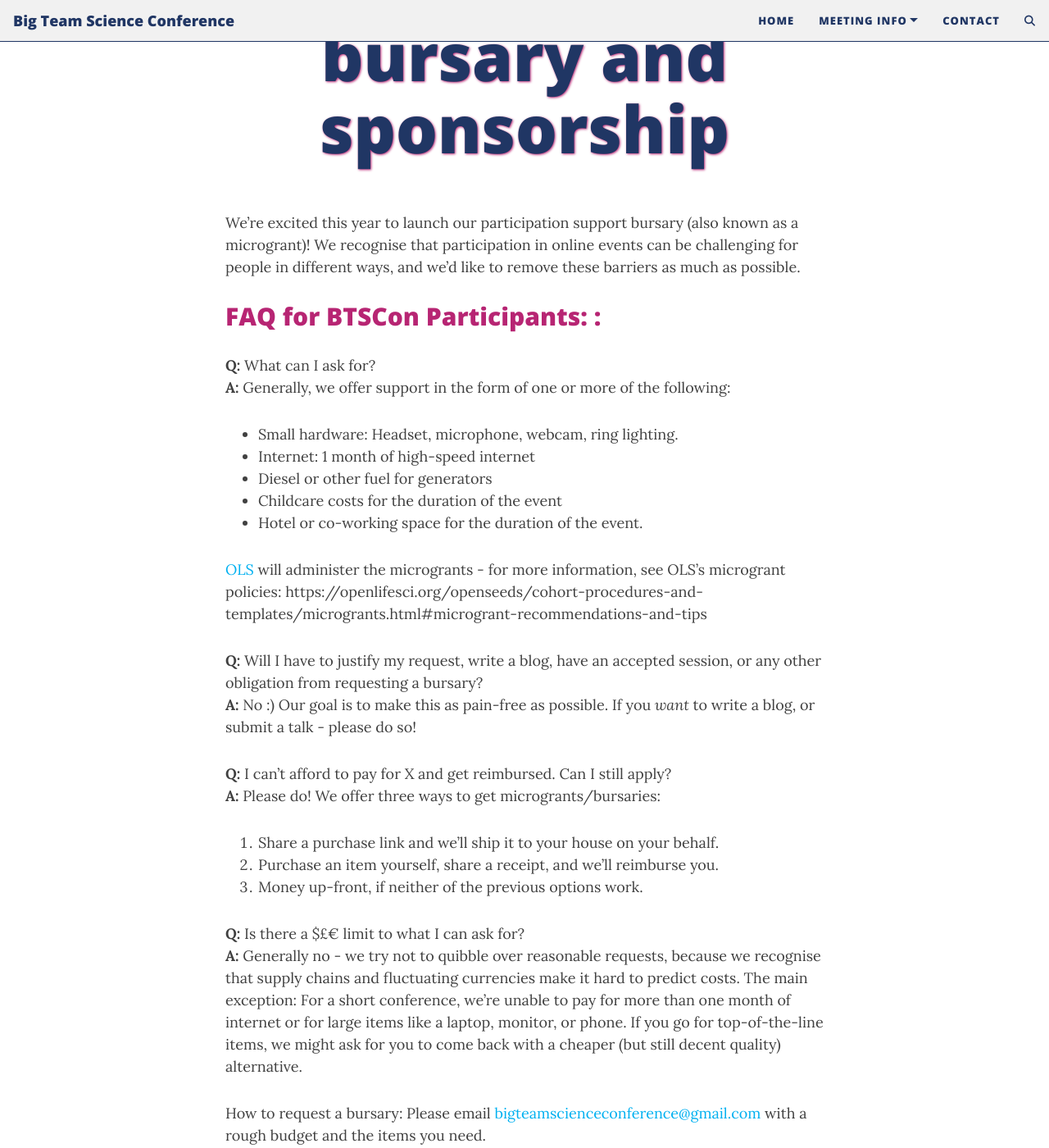
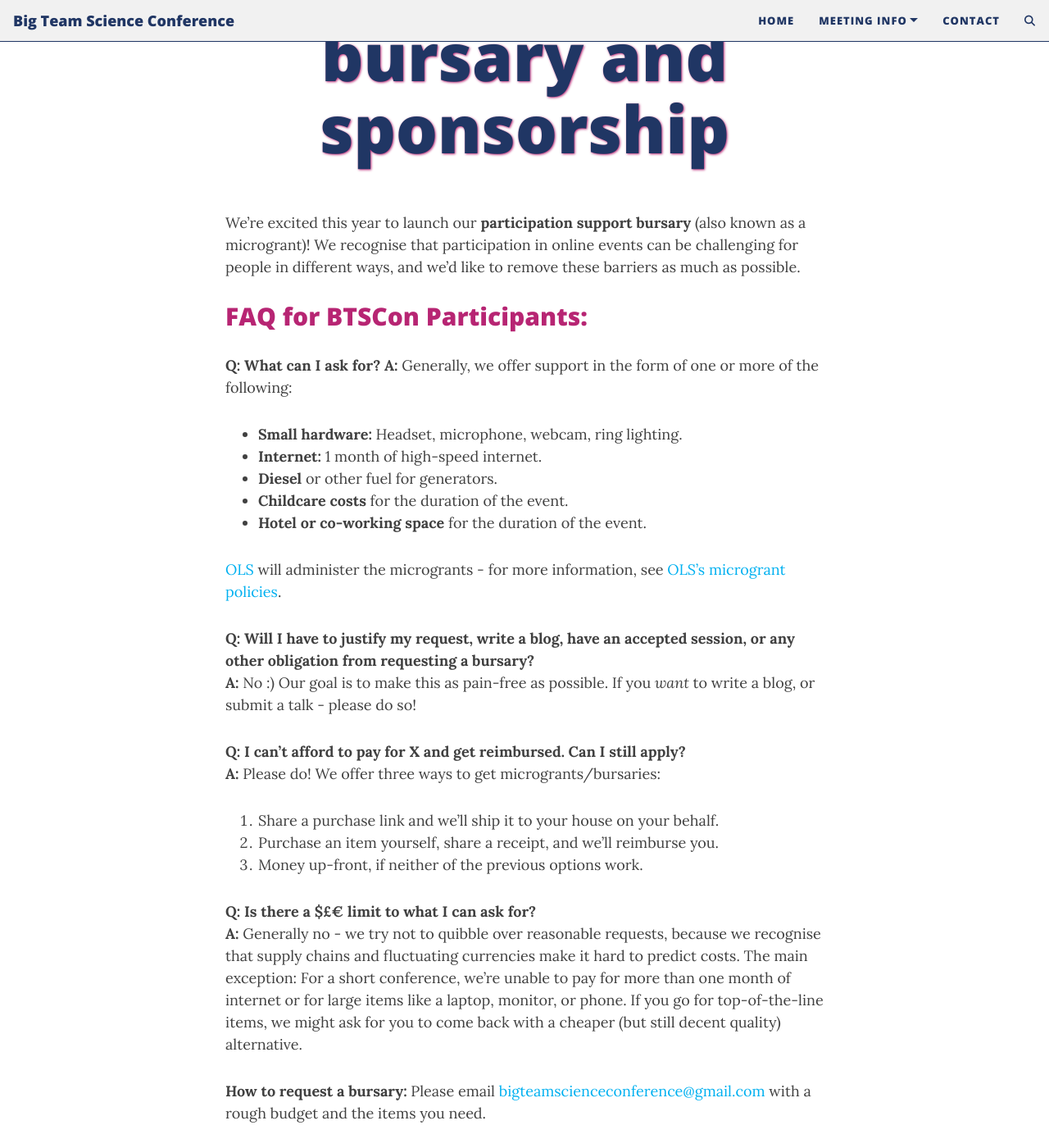
Before and after one commit to bigteamscienceconference/bigteamscienceconference.github.io, a Jekyll site: the page built from sponsorship.md, in a window 1280 px wide and 1400 px high, scrolled down 194 px. Shown: the whole window at 82% size. Built offline with Jekyll 4.4.1, drawn with Linux system fonts in a browser that asks for light colours; comment, search, counter and statistics services are not loaded; some of the changed lines change nothing that is shown; some of the changed text lies outside the part shown.

Commit message:
Make link clickable and format sponsorship page for improved legibility.

```diff
--- a/sponsorship.md
+++ b/sponsorship.md
@@ -4,38 +4,38 @@
 <!--cover-img: /assets/img/events_blank.png-->
 ---
 
-We’re excited this year to launch our participation support bursary (also known as a microgrant)! We recognise that participation in online events can be challenging for people in different ways, and we’d like to remove these barriers as much as possible.
+We’re excited this year to launch our **participation support bursary** (also known as a microgrant)! We recognise that participation in online events can be challenging for people in different ways, and we’d like to remove these barriers as much as possible.
 
-## FAQ for BTSCon Participants: :
+## FAQ for BTSCon Participants:
 
-**Q:** What can I ask for?
+**Q: What can I ask for?**
 **A:** Generally, we offer support in the form of one or more of the following:
-- Small hardware: Headset, microphone, webcam, ring lighting.
-- Internet: 1 month of high-speed internet
-- Diesel or other fuel for generators
-- Childcare costs for the duration of the event
-- Hotel or co-working space for the duration of the event.
+- **Small hardware:** Headset, microphone, webcam, ring lighting.
+- **Internet:** 1 month of high-speed internet.
+- **Diesel** or other fuel for generators.
+- **Childcare costs** for the duration of the event.
+- **Hotel or co-working space** for the duration of the event.
 
-[OLS](https://we-are-ols.org) will administer the microgrants - for more information, see OLS’s microgrant policies: https://openlifesci.org/openseeds/cohort-procedures-and-templates/microgrants.html#microgrant-recommendations-and-tips
+[OLS](https://we-are-ols.org) will administer the microgrants - for more information, see [OLS’s microgrant policies](https://openlifesci.org/openseeds/cohort-procedures-and-templates/microgrants.html#microgrant-recommendations-and-tips).
 
-**Q:** Will I have to justify my request, write a blog, have an accepted session, or any other obligation from requesting a bursary?
+**Q: Will I have to justify my request, write a blog, have an accepted session, or any other obligation from requesting a bursary?**
 **A:** No :) Our goal is to make this as pain-free as possible. If you _want_ to write a blog, or submit a talk - please do so!
 
-**Q:** I can't afford to pay for X and get reimbursed. Can I still apply?
+**Q: I can't afford to pay for X and get reimbursed. Can I still apply?**
 **A:** Please do! We offer three ways to get microgrants/bursaries:
 1. Share a purchase link and we'll ship it to your house on your behalf.
 2. Purchase an item yourself, share a receipt, and we'll reimburse you.
 3. Money up-front, if neither of the previous options work.
 
-**Q:** Is there a $£€ limit to what I can ask for?
+**Q: Is there a $£€ limit to what I can ask for?**
 **A:** Generally no - we try not to quibble over reasonable requests, because we recognise that supply chains and fluctuating currencies make it hard to predict costs. The main exception: For a short conference, we're unable to pay for more than one month of internet or for large items like a laptop, monitor, or phone. If you go for top-of-the-line items, we might ask for you to come back with a cheaper (but still decent quality) alternative.
 
-How to request a bursary: Please email [bigteamscienceconference@gmail.com](mailto:bigteamscienceconference@gmail.com) with a rough budget and the items you need.
+**How to request a bursary:** Please email [bigteamscienceconference@gmail.com](mailto:bigteamscienceconference@gmail.com) with a rough budget and the items you need.
 
 ## Information for sponsors
 
-**Q:** How much can I donate, and what will it be used for?
-**A:** Anything you offer can be helpful. We offer the following tiers (in USD) :
+**Q: How much can I donate, and what will it be used for?**
+**A:** Anything you offer can be helpful. We offer the following tiers (in USD):
 
 | Sponsorship tier | What this might support*  |
 | -------- | -------- |
```
